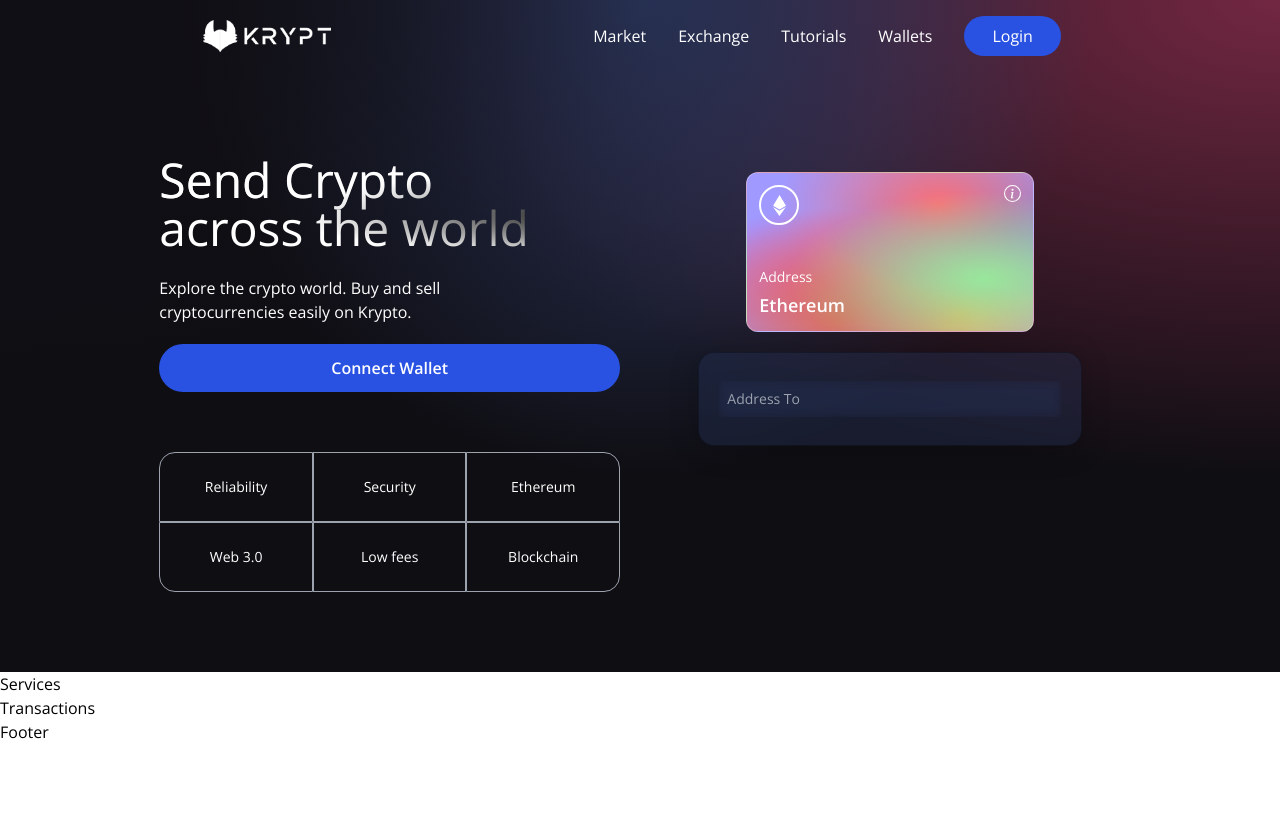
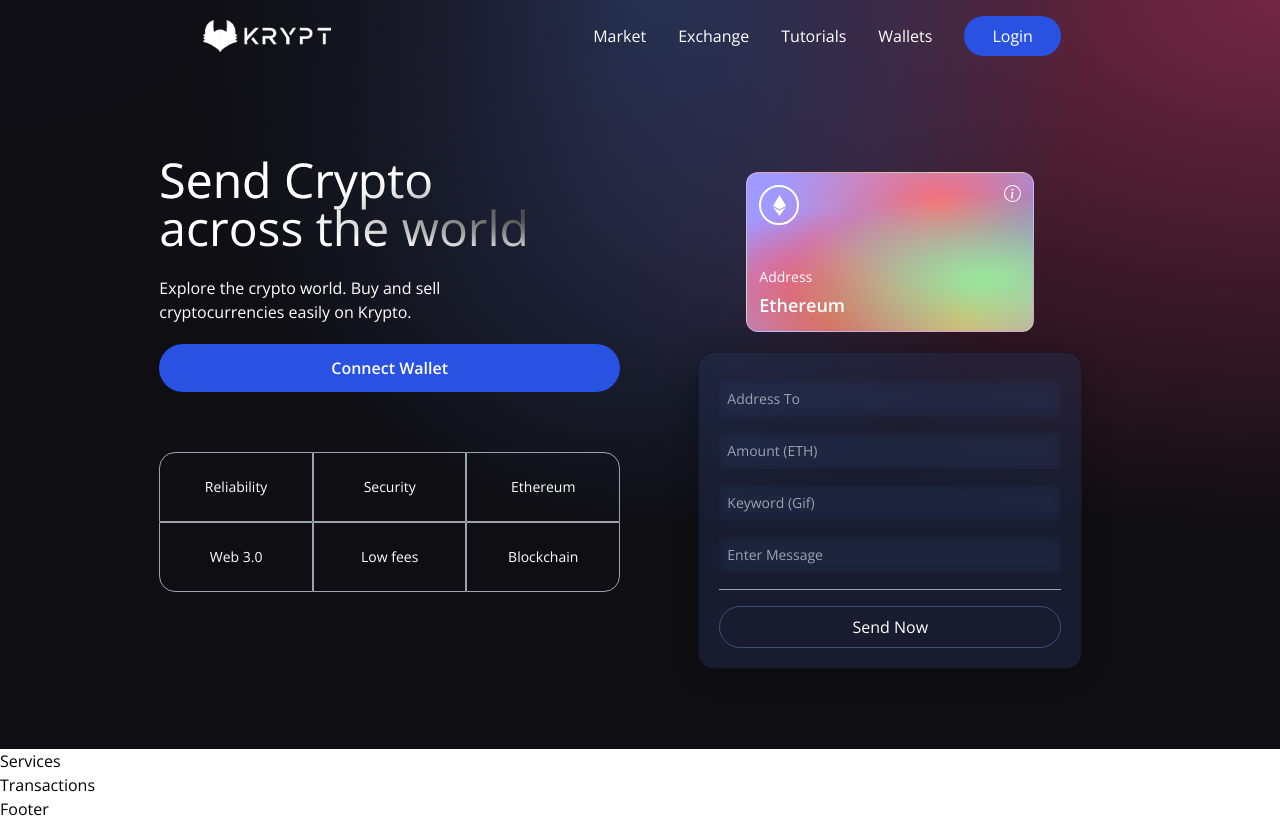
Before and after one commit to Cyrus311/web3-client, a React (Vite) app: page / in a window 1280 px wide. Before the commit the page ends 800 px from the top, so only its background shows below. Built offline with nearby package versions, Linux system fonts and the light colour scheme.

Commit message:
welcome comp updated, loader comp added

```diff
--- a/src/components/Loader.jsx
+++ b/src/components/Loader.jsx
@@ -1,7 +1,11 @@
 import React from "react";
 
 const Loader = () => {
-  return <div>Loader</div>;
+  return (
+    <div className="flex justify-center items-center py-3">
+      <div className="animate-spin rounded-full h-32 w-32 border-b-2 border-red-700" />
+    </div>
+  );
 };
 
 export default Loader;
--- a/src/components/Welcome.jsx
+++ b/src/components/Welcome.jsx
@@ -22,11 +22,12 @@
 
 const Welcome = () => {
   const connectWallet = () => {};
+  const handleSubmit = () => {};
 
   return (
     <div className="flex w-full justify-center items-center">
-      <div className="flex md:flex-row flex-col item-start justify-between md:p-20 py-12 px-4">
-        <div className="flex flex-1 justify-start flex-col md:mr-10">
+      <div className="flex mf:flex-row flex-col item-start justify-between md:p-20 py-12 px-4">
+        <div className="flex flex-1 justify-start flex-col mf:mr-10">
           <h1 className="text-3xl sm:text-5xl text-white text-gradient py-1">
             Send Crypto <br /> across the world
           </h1>
@@ -54,7 +55,7 @@
             <div className={`rounded-br-2xl ${commonStyles}`}>Blockchain</div>
           </div>
         </div>
-        <div className="flex flex-col flex-1 items-center justify-start w-full md:mt-0 mt-10">
+        <div className="flex flex-col flex-1 items-center justify-start w-full mf:mt-0 mt-10">
           <div className="p-3 justify-end items-start flex-col rounded-xl h-40 sm:w-72 w-full my-5 eth-card white-glassmorphism">
             <div className="flex justify-between flex-col w-full h-full">
               <div className="flex justify-between items-start">
@@ -79,6 +80,36 @@
               type="text"
               handleChange={() => {}}
             />
+            <Input
+              placeholder="Amount (ETH)"
+              name="amount"
+              type="number"
+              handleChange={() => {}}
+            />
+            <Input
+              placeholder="Keyword (Gif)"
+              name="keyword"
+              type="text"
+              handleChange={() => {}}
+            />
+            <Input
+              placeholder="Enter Message"
+              name="message"
+              type="text"
+              handleChange={() => {}}
+            />
+            <div className="h-[1px] w-full bg-gray-400 my-2" />
+            {false ? (
+              <Loader />
+            ) : (
+              <button
+                type="button"
+                onClick={handleSubmit}
+                className="text-white w-full mt-2 border-[1px] p-2 border-[#3d4f7c] rounded-full cursor-pointer"
+              >
+                Send Now
+              </button>
+            )}
           </div>
         </div>
       </div>
--- a/tailwind.config.js
+++ b/tailwind.config.js
@@ -1,7 +1,31 @@
 module.exports = {
-  content: ["./index.html", "./src/**/*.{vue,js,ts,jsx,tsx}"],
+  content: ["./src/**/*.{js,jsx,ts,tsx}", "./public/index.html"],
+  darkMode: "media", // or 'media' or 'class'
   theme: {
-    extend: {}
-  },
-  plugins: []
+    fontFamily: {
+      display: ["Open Sans", "sans-serif"],
+      body: ["Open Sans", "sans-serif"]
+    },
+    extend: {
+      screens: {
+        mf: "990px"
+      },
+      keyframes: {
+        "slide-in": {
+          "0%": {
+            "-webkit-transform": "translateX(120%)",
+            transform: "translateX(120%)"
+          },
+          "100%": {
+            "-webkit-transform": "translateX(0%)",
+            transform: "translateX(0%)"
+          }
+        }
+      },
+      animation: {
+        "slide-in": "slide-in 0.5s ease-out"
+      }
+    }
+  }
+  // plugins: [require("@tailwindcss/forms")]
 };
```
